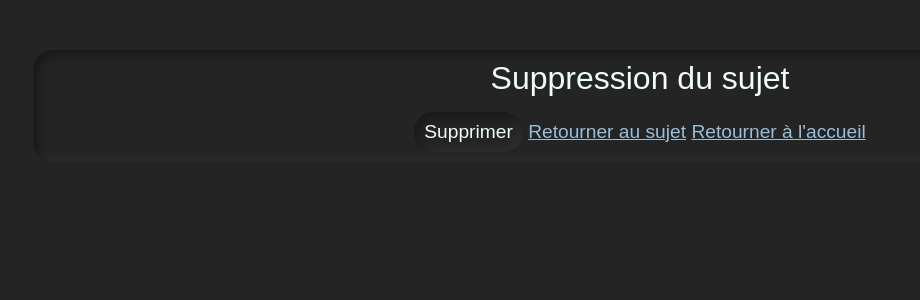
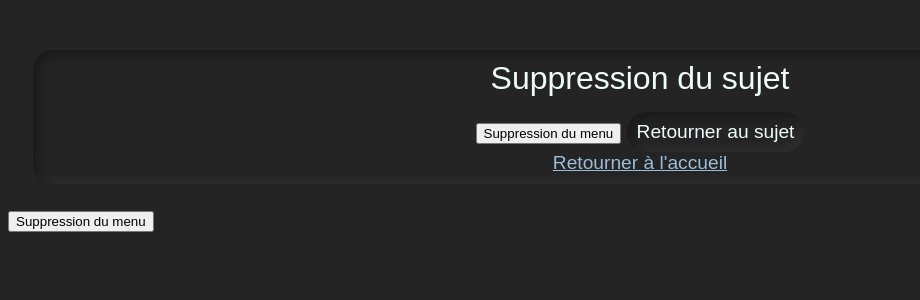
Before and after one commit to WhatANiceDayToCode/Blog-Project, a PHP site: page /suppressionSujet.php in a window 1280 px wide. Shown: the top 300 px of the page, without its empty margins (0-920 px from the left). Run offline with PHP 8.4, Linux system fonts and the light colour scheme; the visitor is signed in with stand-in values (Sample User, id 1); some web fonts are replaced.

Commit message:
Update suppressionSujet.php

```diff
--- a/pages/suppressionSujet.php
+++ b/pages/suppressionSujet.php
@@ -32,18 +32,17 @@
     <body>
         <div class="sect_inc">
             <div class="title">Suppression du sujet</div>
+            <div>
 
-
-            <div class="bloc_validation">
+            </div>
                 <form action="" method="post">
-                    <input type="button" class="button" value="Supprimer">
-
+                    <button type="button" value="supprimer">Suppression du menu</button>
                     <?php
-                        echo ('<a href="'.$_SESSION['provenance'].'">Retourner au sujet</a>');
+                        echo ('<a href="'.$_SESSION['provenance'].'"><button type="button" class="button">Retourner au sujet</button></a>');
                     ?>
-                    <a href="accueil.php">Retourner à l'accueil</a>
                 </form>
-            </div>
+                <a href="accueil.php">Retourner à l'accueil</a>
         </div>
+        <input type="button" value="Suppression du menu">
     </body>
 </html>
```
